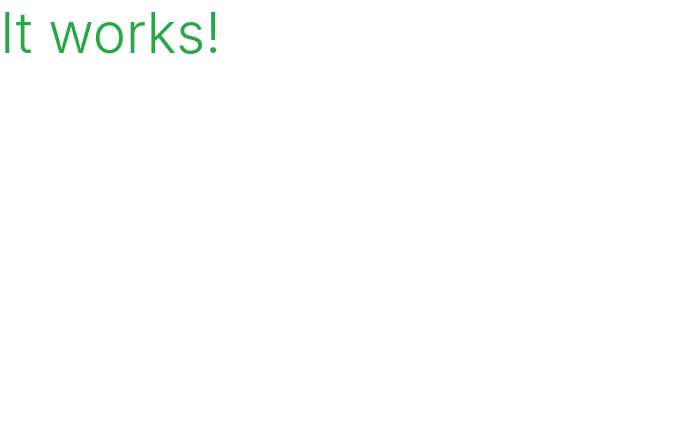
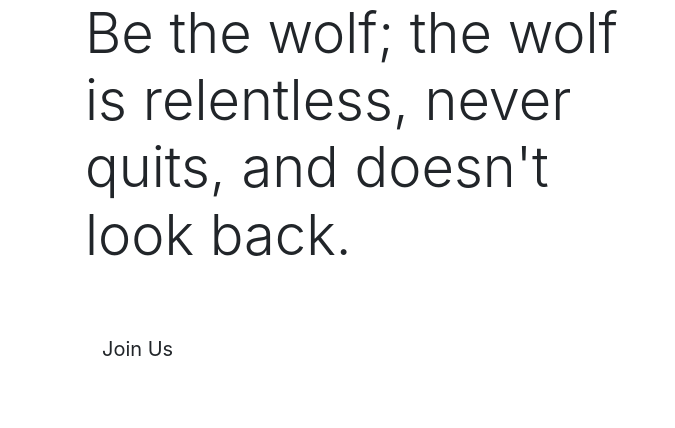
Before and after one commit to fudge88/MS3_WolfPack, a Django app: page / in a window 1280 px wide. Shown: the top 428 px of the page, without its empty margins (0-675 px from the left). Run offline with Django 3.2, Linux system fonts and the light colour scheme; some libraries are stand-ins or nearby versions.

Commit message:
added home page content

```diff
--- a/home/templates/home/index.html
+++ b/home/templates/home/index.html
@@ -1,6 +1,25 @@
 {% extends "base.html" %}
 {% load static %}
 
+{% block page_header %}
+<div class="container header-container">
+	<div class="row">
+		<div class="col"></div>
+	</div>
+</div>
+{% endblock %}
+
 {% block content %}
-<h1 class="display-4 text-success">It works!</h1>
+<div class="container">
+	<div class="row h-100">
+		<div class="col-7 col-md-6 my-auto">
+			<h1 class="display-4 logo-font text-black">Be the wolf; the wolf is relentless, never quits, and doesn't look back.</h1>
+			<div class="my-5">
+				<h4>
+					<a href="" class="shop-now-button btn btn-lg rounded-0 text-upercase py-3">Join Us</a>
+				</h4>
+			</div>
+		</div>
+	</div>
+</div>
 {% endblock %}
```
